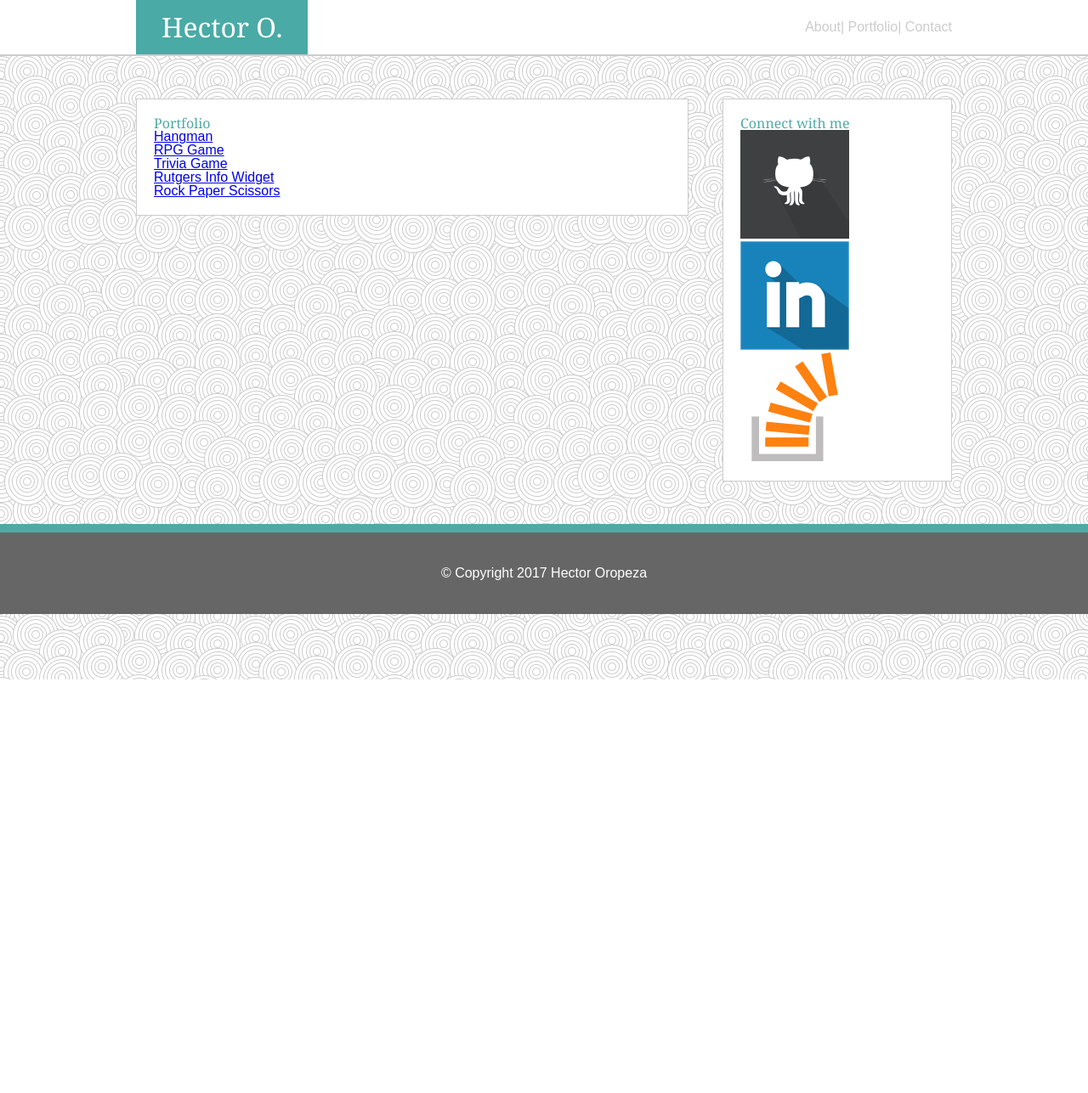
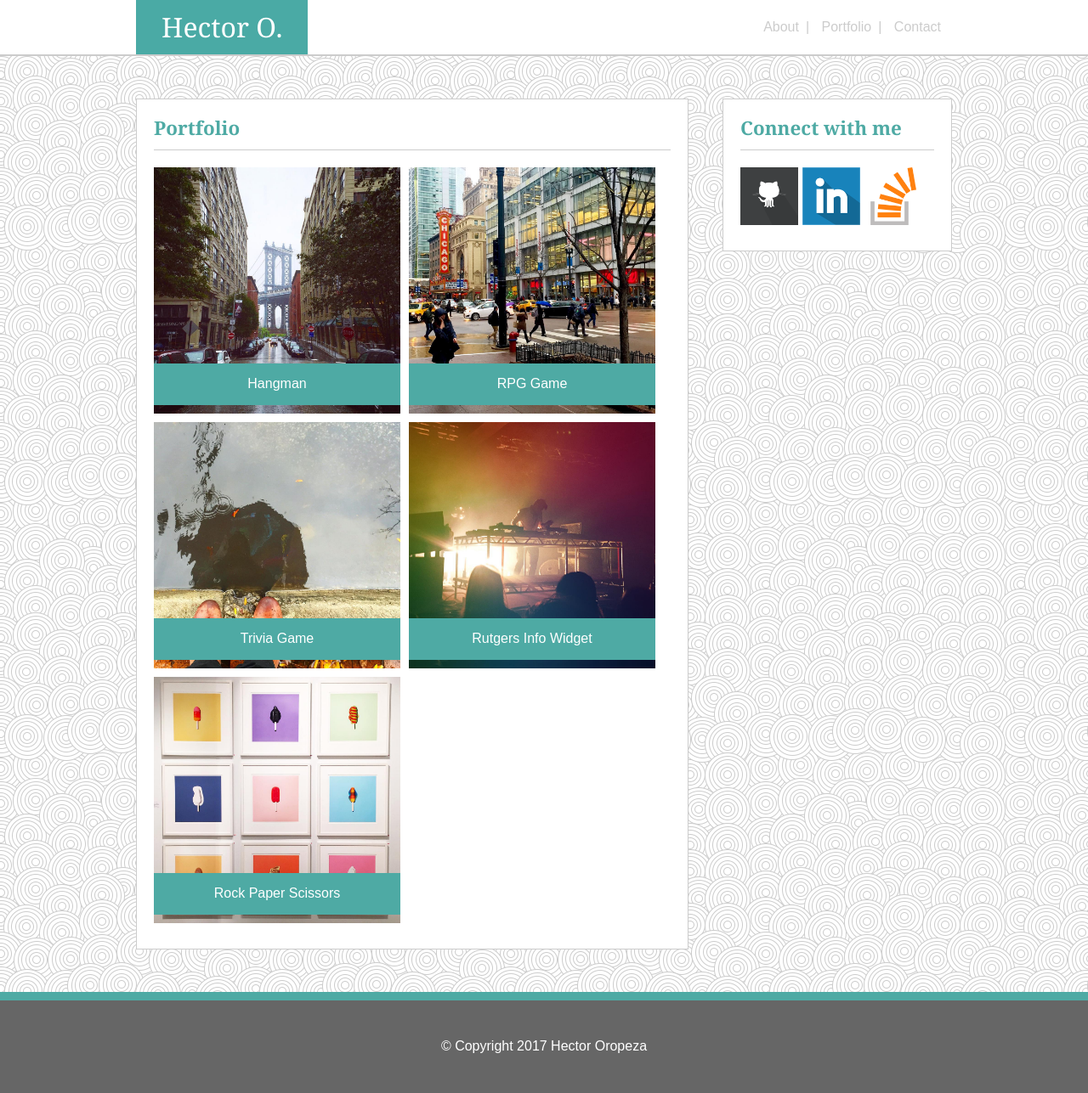
Before and after one commit to oropezahector/Basic-Portfolio, a PHP site: page /portfolio.html in a window 1280 px wide. Shown: the whole page at 85% size. Before the commit the page ends 800 px from the top, so only its background shows below. Run offline with PHP 8.4, Linux system fonts and the light colour scheme.

Commit message:
Portfolio - Styles

```diff
--- a/assets/css/style.css
+++ b/assets/css/style.css
@@ -2,6 +2,7 @@
 	font-family:'Arial', 'Helvetica Neue', Helvetica, sans-serif;
 	background: url(../images/swirl_pattern.png);
 	color:#777777;
+	line-height: 1.8em;
 }
 header{
 	background: #fff;
@@ -17,16 +18,25 @@
 	font-family: 'Georgia', Times, Times New Roman, serif;
 	color: #4eaaa4;
 }
+h2{
+	font-size:1.4em;
+	font-weight: bold;
+	padding-bottom: 10px;
+	margin-bottom:20px;
+	border-bottom: 1px solid #ccc;
+}
 nav{
-	float:right;
+	text-align: right;
 	line-height: 4em;
 }
 nav a{
 	color:#ccc;
 	text-decoration: none;
+	padding: 5px;
 }
 nav a:after{
 	content:"|";
+	margin-left:8px;
 }
 nav a:last-child:after{
 	content:"";
@@ -38,7 +48,7 @@
 	padding:0 30px;
 }
 .content-wrapper{
-	width: 960px;
+	max-width: 960px;
 	margin:auto;
 	overflow: auto;
 }
@@ -50,6 +60,72 @@
 	background: #fff;
 	border:1px solid #ccc;
 	box-sizing: border-box;
+	overflow:auto;
+}
+#content .bio{
+	margin-right:15px;
+	margin-bottom:15px;
+	float: left;
+}
+.portfolio-item{
+	display: block;
+	width: 290px;
+	height: 290px;
+	float: left;
+	background-size: cover;
+	margin-right: 10px;
+	margin-bottom: 10px;
+	position: relative;
+}
+.portfolio-item a{
+	background: #4eaaa4;
+	color:#fff;
+	text-align: center;
+	text-decoration: none;
+	position: absolute;
+	padding-top:10px;
+	padding-bottom:10px;
+    bottom: 10px;
+    width: 100%;
+}
+.hangman{
+	background-image: url(../images/tumbnails/thumb1.jpg);
+}
+.rpg{
+	background-image: url(../images/tumbnails/thumb2.jpg);
+}
+.trivia{
+	background-image: url(../images/tumbnails/thumb3.jpg);
+}
+.rutgers{
+	background-image: url(../images/tumbnails/thumb4.jpg);
+}
+.rock{
+	background-image: url(../images/tumbnails/thumb5.jpg);
+}
+form{
+}
+input{
+	width: 100%;
+	padding:5px 5px;
+	line-height: 2em;
+	border:1px solid #ccc;
+	margin:5px 0;
+	box-sizing: border-box;
+}
+textarea{
+	width: 100%;
+	border:1px solid #ccc;
+	box-sizing: border-box;
+	margin:5px 0;
+}
+button{
+	background:#4eaaa4;
+	color:#fff;
+	padding:10px 25px;
+	border:0;
+	margin:5px 0;
+	font-size: 1.4em;
 }
 aside{
 	width: 270px;
@@ -60,6 +136,13 @@
 	border:1px solid #ccc;
 	box-sizing: border-box;
 }
+aside img{
+	max-width: 100%;
+}
+aside a{
+	display: inline-block;
+	max-width: 30%;
+}
 footer{
 	background:#666;
 	color:white;
@@ -67,3 +150,24 @@
 	padding: 40px;
 	text-align: center;
 }
+
+@media (max-width: 960px) {
+	#content{
+		width: 90%;
+		float: none;
+		margin-left:auto;
+		margin-right:auto;
+	}
+	#content .bio{
+		display: block;
+		margin-left:auto;
+		margin-right:auto;
+		float: none;
+	}
+	aside{
+		width: 90%;
+		float: none;
+		margin-left:auto;
+		margin-right:auto;
+	}
+}
```
